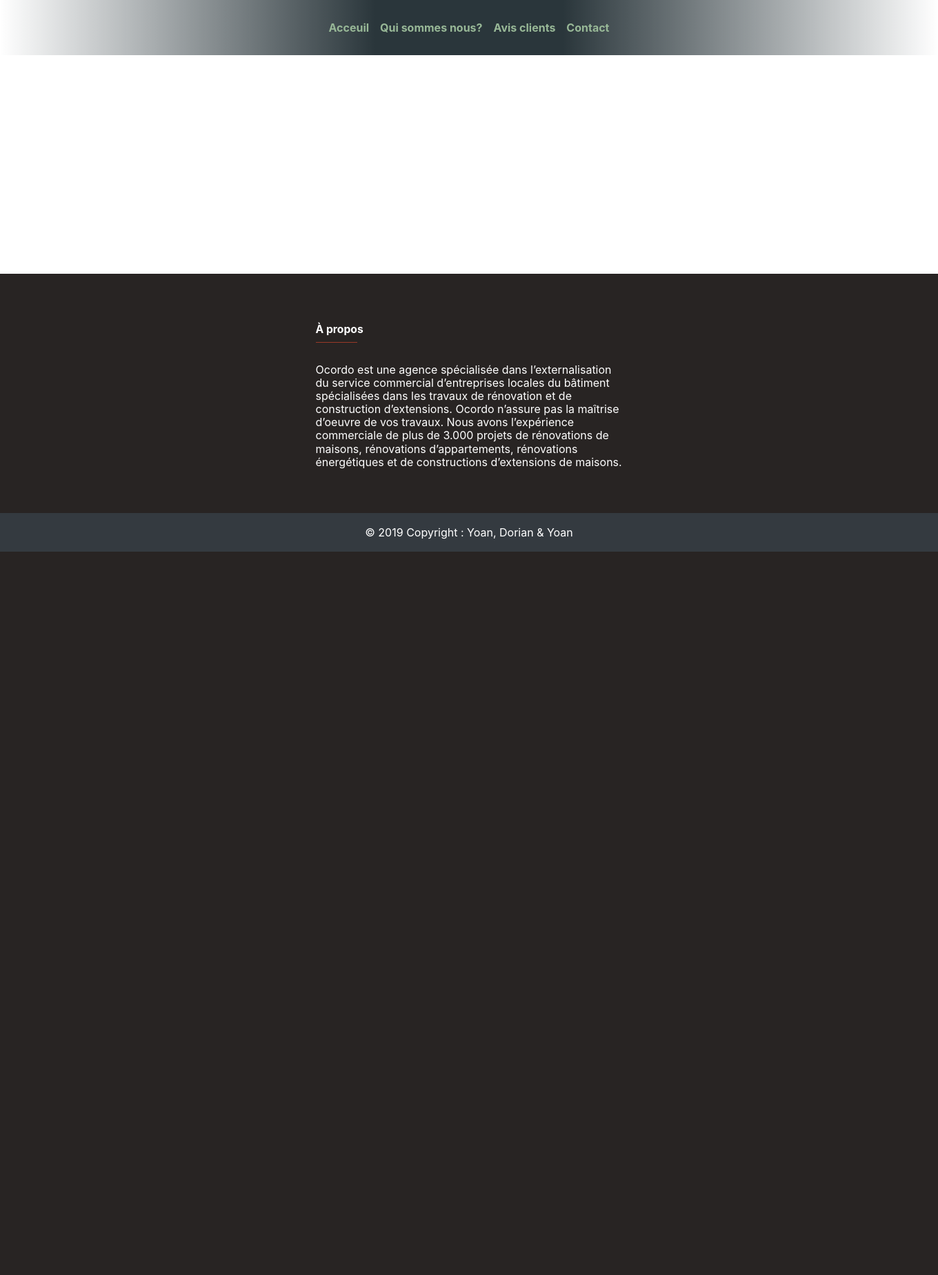
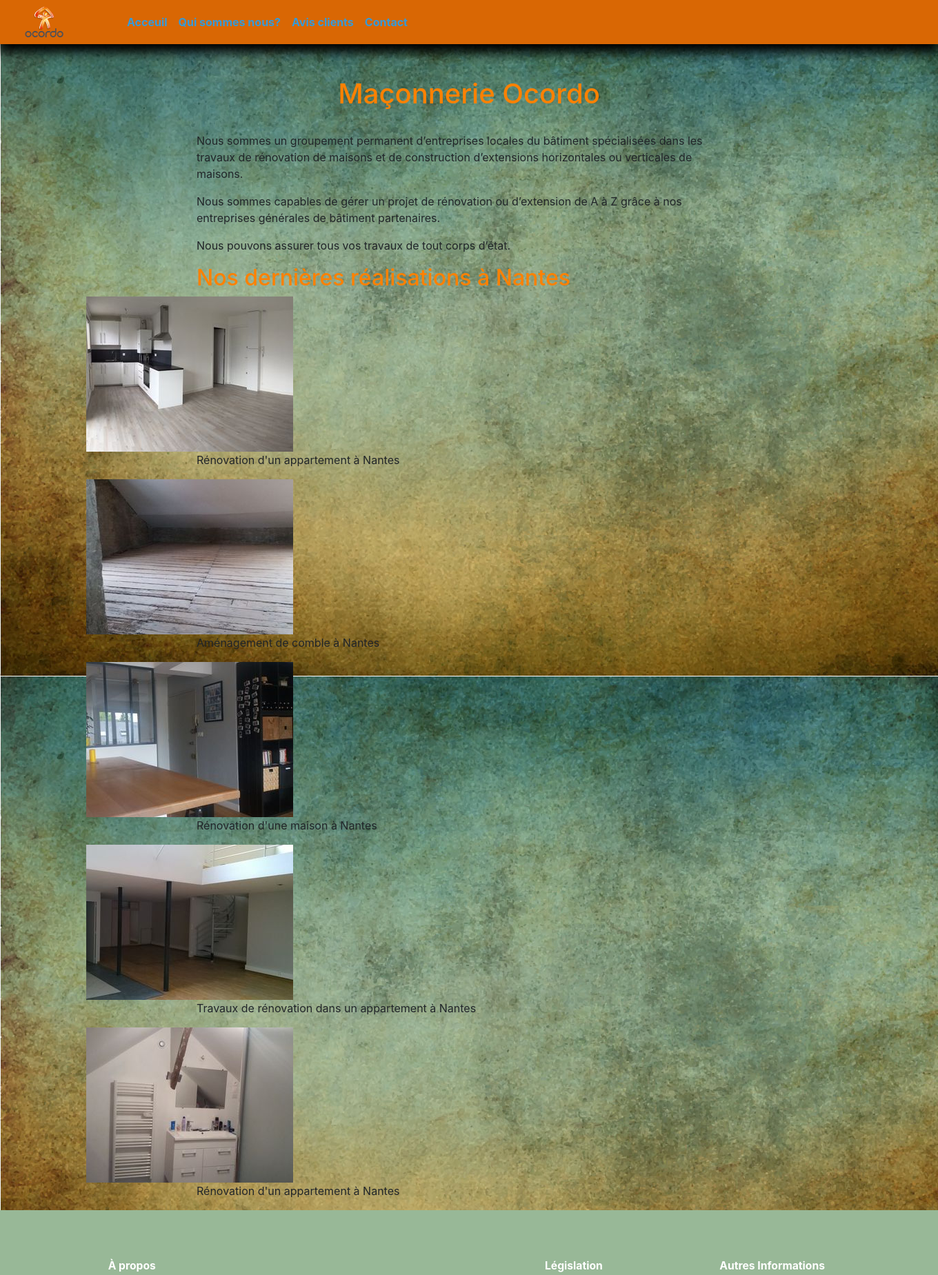
Before and after one commit to YoanMorel/projetPHP, a PHP site: page / in a window 1360 px wide. Shown: the top 1849 px of the page at 69% size. Before the commit the page ends 800 px from the top, so only its background shows below. Run offline with PHP 8.4, Linux system fonts and the light colour scheme.

Commit message:
commit osef

```diff
--- a/style.css
+++ b/assets/css/style.css
@@ -1,6 +1,13 @@
+/*Retire les marges*/
+html, body {
+    margin:0;
+    padding:0;
+}
+
+
 body{
     height: 100%;
-    width: 100%;
+    background-image:url("assets/img/fond.jpg");
 }
 
 #bod {
@@ -9,39 +16,44 @@ body{
 
 /*///// MENU /////*/
 .navbar-custom {
-    background-color: rgb(51, 51, 51);
-    background: -moz-linear-gradient(left, rgba(0, 0, 0, 0) 0%, rgba(42, 54, 59, 1) 40%, rgba(42, 54, 59, 1) 50%, rgba(42, 54, 59, 1) 60%, rgba(0, 0, 0, 0) 100%);
-
-    background: -webkit-linear-gradient(left, rgba(0, 0, 0, 0) 0%, rgba(42, 54, 59, 1) 40%, rgba(42, 54, 59, 1) 50%, rgba(42, 54, 59, 1) 60%, rgba(0, 0, 0, 0) 100%);
-
-    background: linear-gradient(to right, rgba(0, 0, 0, 0) 0%, rgba(42, 54, 59, 1) 40%, rgba(42, 54, 59, 1) 50%, rgba(42, 54, 59, 1) 60%, rgba(0, 0, 0, 0) 100%);
-
-    filter: progid:DXImageTransform.Microsoft.gradient(startColorstr='#00000000', endColorstr='#00000000', GradientType=1);
-
+    background-color: #D96704;
     height: 10%;
+    -moz-box-shadow: 0px 12px 15px 0px #000000;
+    -webkit-box-shadow: 0px 12px 15px 0px #000000;
+    -o-box-shadow: 0px 12px 15px 0px #000000;
+    box-shadow: 0px 12px 15px 0px #000000;
+    filter: progid:DXImageTransform.Microsoft.Shadow(color=#000000, Direction=180, Strength=15);
 }
 
 
+/* change the brand and text color */
 .navbar-custom .navbar-brand,
 .navbar-custom .navbar-text {
     color: rgb(152, 184, 151);
 }
 
-
+/* change the link color */
 .navbar-custom .navbar-nav .nav-link {
-    color: rgb(152, 184, 151);
+    color: #369AD9;
 }
 
+
+/* Version mobile, le menu devient une icône qui déroule une liste avec le menu en vertical */
 .navbar-default .navbar-toggle {
     border-color: #E84A5F;
+
 }
 
 #navbarLink {
-    margin-left: auto;
+    margin-left: 5rem;
     margin-right: auto;
     font-weight: bold;
 }
-
+.logo{
+    margin-left: 2rem;
+    width: 4rem;
+    height: 4rem;
+}
 
 /* ***** Links ******/
 a {
@@ -61,13 +73,31 @@ a:hover, a:focus, a:active {
 
 
 /*///// MISE EN PAGE /////*/
+
+.video{
+    width: 100%;
+    background-color: #369AD9;
+}
+
+h1{
+    text-align: center;
+    margin-top: 3rem;
+    margin-bottom: 2rem;
+    color: #ff8100;
+}
+
 h2{
     color: #ff8100;
-    text-align: center;
+    margin-left: 10rem;
 }
 
 h3 {
     magin-right: 2em;
+}
+
+p{
+    margin-left: 10rem;
+    margin-right: 10rem;
 }
 
 #information{
@@ -91,9 +121,7 @@ h3 {
     font-weight: 700;
 }
 
-.pFooter{
- line-height: 1.2;
-}
+
 .date {
     font-weight: 700;
 }
@@ -109,9 +137,9 @@ footer {
     width: 100%;
     height: auto;
     color: rgb(255, 255, 255);
-    background-color: rgb(40, 36, 35);
+    background-color: rgb(152, 184, 151);
     position: absolute;
-    bottom: 0;
+
 }
 
 .footer-title {
@@ -125,16 +153,20 @@ footer {
     margin-top: 0;
 }
 
+p[class-"footer-info"]{
+    font-size: 0.9rem;
+    margin-bottom: 1rem;
+    margin-top: 0;
+}
+
+.pFooter{
+    line-height: 1.2;
+}
+
 hr.footerHR {
     background-color: rgb(171, 63, 44);
     width: 60px;
 }
-
-
-
-
-
-
 
 /* ***** Links ******/
 
--- /dev/null
+++ b/assets/partials/page.php
@@ -0,0 +1,19 @@
+<?php
+
+$xml = simplexml_load_file('source.xml');
+
+if($_GET):
+
+    array_map('htmlspecialchars', $_GET);
+    extract($_GET);
+
+    $page = (int) $page;
+
+    echo $xml->page[$page]->content;
+
+else:
+    echo $xml->page[0]->content;
+
+endif;
+
+?>
--- a/index.php
+++ b/index.php
@@ -3,25 +3,32 @@
     <head>
         <meta charset="UTF-8" />
         <link rel="stylesheet" href="https://stackpath.bootstrapcdn.com/bootstrap/4.3.1/css/bootstrap.min.css" integrity="sha384-ggOyR0iXCbMQv3Xipma34MD+dH/1fQ784/j6cY/iJTQUOhcWr7x9JvoRxT2MZw1T" crossorigin="anonymous" />
-        <link rel="stylesheet" href="style.css" />
+        <link rel="stylesheet" href="assets/css/style.css">
         <link href="https://fonts.googleapis.com/css?family=Ubuntu&display=swap" rel="stylesheet">
-        <title>Exercice8</title>
+        <title>Ocordo Travaux</title>
     </head>
     <body id="bod">
 
         <!-- MENU -->
-        <nav class="navbar navbar-expand-md navbar-dark navbar-custom p-0 fixed-top">
-      <!--  <a class="navbar-brand" href="#">DD</a> -->
+        <nav class="navbar navbar-expand-md navbar-dark navbar-custom p-0 sticky-top">
+
+            <img src="assets/img/logo-ocordo-travaux.png" class="logo"/>
             <button class="navbar-toggler mr-3" type="button" data-toggle="collapse" data-target="#navbarContent" aria-controls="navbarContent" aria-expanded="false" aria-label="Toggle navigation"> <span class="navbar-toggler-icon"></span> </button>
             <div class="collapse navbar-collapse" id="navbarContent">
                 <ul class="navbar-nav mr-auto" id="navbarLink">
-          <li class="nav-item"> <a class="nav-link" href="#">Acceuil</a></li>
-          <li class="nav-item"> <a class="nav-link" href="#">Qui sommes nous?</a></li>
-          <li class="nav-item"> <a class="nav-link" href="#">Avis clients</a></li>
-          <li class="nav-item"> <a class="nav-link" href="#">Contact</a></li>
+
+                    <li class="nav-item"> <a class="nav-link" href="0.html">Acceuil</a></li>
+                    <li class="nav-item"> <a class="nav-link" href="1.html">Qui sommes nous?</a></li>
+                    <li class="nav-item"> <a class="nav-link" href="2.html">Avis clients</a></li>
+                    <li class="nav-item"> <a class="nav-link" href="3.html">Contact</a></li>
                 </ul>
             </div>
         </nav>
+        <div class="container">
+            <?php include ('assets/partials/page.php') ?>
+        </div>
+
+
 
 
 
@@ -33,14 +40,32 @@
                 <div class="row mt-3">
 
                     <!--First column-->
-        <div class="col-md-3 col-lg-5 mx-auto mb-4">
+                    <div class="col-md-3 col-lg-6 mx-auto mb-4">
                         <h6 class="footer-title mt-4">À propos</h6>
                         <hr class="footerHR mb-4 mt-0 d-inline-block mx-auto" />
                         <p class="pFooter">Ocordo est une agence spécialisée dans l’externalisation du service commercial d’entreprises locales du bâtiment spécialisées dans les travaux de rénovation et de construction d’extensions. Ocordo n’assure pas la maîtrise d’oeuvre de vos travaux. Nous avons l’expérience commerciale de plus de 3.000 projets de rénovations de maisons, rénovations d’appartements, rénovations énergétiques et de constructions d’extensions de maisons.</p>
                     </div>
 
 
+                    <!--Second column-->
+                    <div class="col-md-3 col-lg-2 mx-auto mb-4">
+                        <h6 class="footer-title mt-4">Législation</h6>
+                        <hr class="footerHR mb-4 mt-0 d-inline-block mx-auto" />
+                        <li class="footer-legis"><a class="footerText" href="#!">Mentions Légales</a></li>
+                        <li class="footer-legis"><a class="footerText" href="#!">Politique de Confidentialité</a></li>
+                        <li class="footer-legis"><a class="footerText" href="#!">Déclarer un effet indésirable</a></li>
+                    </div>
 
+
+                    <!--Third column-->
+                    <div class="col-md-4 col-lg-2 mx-auto mb-4">
+                        <h6 class="footer-title mt-4">Autres Informations</h6>
+                        <hr class="footerHR mb-4 mt-0 d-inline-block mx-auto" />
+                        <p class="footer-info><i class="fas fa-home  mr-3"></i> 1 rue Dombasle, Le Havre</p>
+                        <p class="footer-info><i class="fas fa-envelope mr-3"></i> ocordo@renovation.com</p>
+                        <p class="footer-info><i class="fas fa-phone mr-3"></i> + 33 76 78 88</p>
+                        <p class="footer-info><i class="fas fa-print mr-3"></i> + 33 76 79 89</p>
+                    </div>
 
                 </div>
             </div>
--- a/source.xml
+++ b/source.xml
@@ -28,7 +28,7 @@
 <h3>Présentation de notre entreprise</h3>
 <p>Nous sommes un groupement permanent d’entreprises locales du bâtiment spécialisées dans les travaux de rénovation d’appartements et de maisons et de construction d’extensions horizontale ou verticale de maisons.</p><p>
     Nous travaillons exclusivement pour les particuliers.</p>
-<p><iframe src="https://www.youtube.com/embed/Crh5lFpNK0o?feature=oembed" allowfullscreen="" width="500" height="281" frameborder="0"></iframe></p>
+<p class="video"><iframe src="https://www.youtube.com/embed/Crh5lFpNK0o?feature=oembed" allowfullscreen="" width="500" height="281" frameborder="0"></iframe></p>
 <p>Notre groupement est en mesure de vous proposer les compétences métier dans le gros oeuvre et le second oeuvre :</p><p>
 <ul>
     <li>Maçonnerie générale</li><li>
```
Also changed, not shown: .htaccess (added), assets/img/fond.jpg (added), assets/img/logo-ocordo-travaux.png (added), 1 other file. Lines whose indentation alone changed are shown as unchanged.
